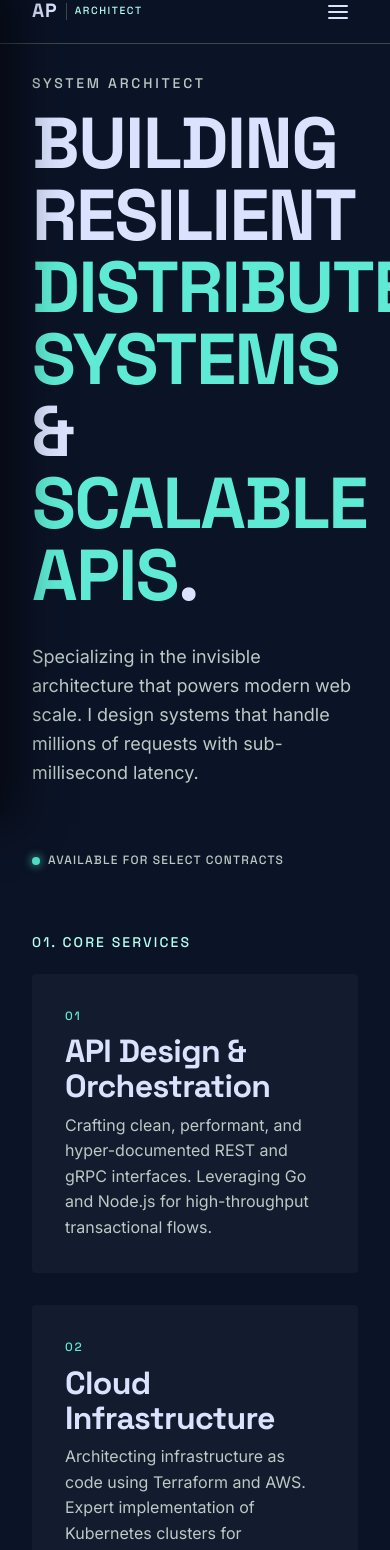
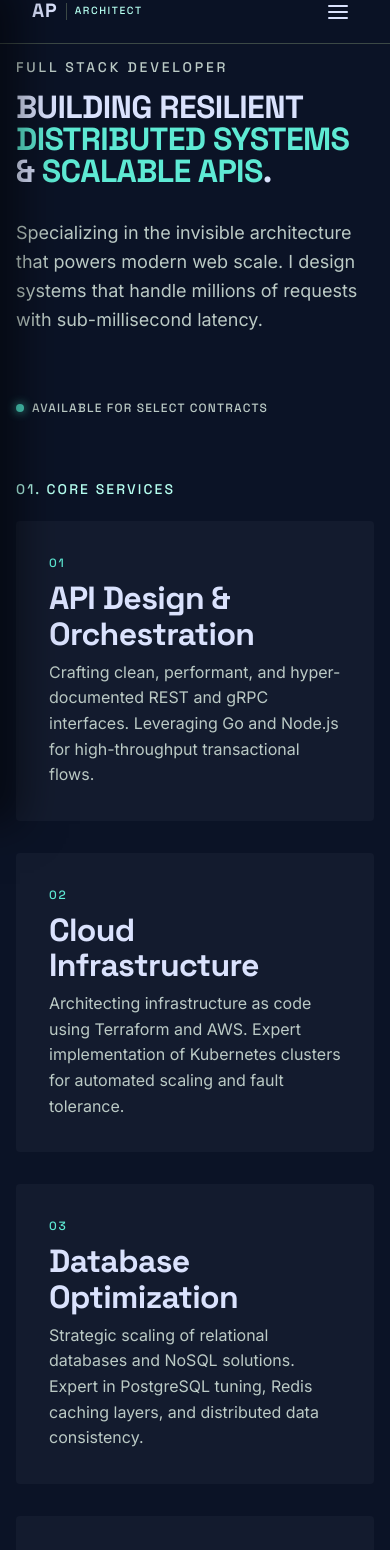
Before and after one commit to abhi267266/portfolio, a Next.js app: page / in a window 390 px wide. Shown: the part 20-1570 px from the top of the page. Built offline with nearby package versions, Linux system fonts and the light colour scheme.

Commit message:
fix: mobile responsiveness for hero title and contact button, add frontend optimization service

```diff
--- a/app/globals.css
+++ b/app/globals.css
@@ -253,6 +253,14 @@ h1, h2, h3, h4, h5, h6 {
   font-size: 0.75rem;
 }
 
+.hero-title {
+  font-size: 4.5rem;
+}
+
+.contact-card {
+  padding: var(--spacing-2xl);
+}
+
 /* Mobile Header */
 .mobile-header {
   display: none;
@@ -354,7 +362,24 @@ h1, h2, h3, h4, h5, h6 {
 
   .main-content {
     width: 100%;
-    padding: var(--spacing-xl);
+    padding: var(--spacing-md);
     margin-top: 64px; /* push down for mobile header */
   }
+
+  .hero-title {
+    font-size: clamp(2rem, 7vw, 3.25rem);
+  }
+
+  .contact-card {
+    padding: var(--spacing-xl) var(--spacing-md);
+  }
+
+  .btn-primary {
+    padding: var(--spacing-md) var(--spacing-md);
+    font-size: 0.9rem;
+    max-width: 100%;
+    overflow-wrap: break-word;
+    word-break: break-word;
+    white-space: normal;
+  }
 }
--- a/app/page.tsx
+++ b/app/page.tsx
@@ -11,8 +11,8 @@ export default function Home() {
       <main className="main-content">
         <section id="intro" style={{ marginBottom: 'var(--spacing-2xl)', position: 'relative' }}>
           <div className="glow" style={{ position: 'absolute', top: '20%', left: '-10%', width: '100%', height: '100%' }}></div>
-          <h2 className="label label-md" style={{ color: 'var(--on-surface-variant)', marginBottom: 'var(--spacing-md)', letterSpacing: '0.2em' }}>SYSTEM ARCHITECT</h2>
-          <h1 className="display-md" style={{ fontSize: '4.5rem', fontWeight: 800, maxWidth: '800px', lineHeight: 1.0 }}>
+          <h2 className="label label-md" style={{ color: 'var(--on-surface-variant)', marginBottom: 'var(--spacing-md)', letterSpacing: '0.2em' }}>FULL STACK DEVELOPER</h2>
+          <h1 className="display-md hero-title" style={{ fontWeight: 800, maxWidth: '800px', lineHeight: 1.0 }}>
             Building Resilient <span style={{ color: 'var(--primary-container)' }}>Distributed Systems</span> & <span style={{ color: 'var(--primary-container)' }}>Scalable APIs</span>.
           </h1>
           <p className="body-lg" style={{ maxWidth: '600px', marginTop: 'var(--spacing-xl)', marginBottom: 'var(--spacing-2xl)' }}>
@@ -42,6 +42,11 @@ export default function Home() {
               number="03"
               title="Database Optimization"
               description="Strategic scaling of relational databases and NoSQL solutions. Expert in PostgreSQL tuning, Redis caching layers, and distributed data consistency."
+            />
+            <ServiceCard
+              number="04"
+              title="Frontend Optimization & Creation"
+              description="Developing responsive, pixel-perfect, and SEO-optimized web interfaces. Expert optimization of Core Web Vitals, Next.js performance, and modern CSS architectures."
             />
           </div>
         </section>
@@ -84,10 +89,10 @@ export default function Home() {
         </section>
 
         <section id="contact" style={{ marginBottom: 'var(--spacing-2xl)', paddingTop: 'var(--spacing-2xl)' }}>
-          <div className="card glass" style={{ textAlign: 'center', padding: 'var(--spacing-2xl)' }}>
+          <div className="card glass contact-card" style={{ textAlign: 'center' }}>
             <h2 className="headline-lg" style={{ marginBottom: 'var(--spacing-md)' }}>READY TO SCALE?</h2>
             <p className="body-lg" style={{ marginBottom: 'var(--spacing-xl)' }}>
-              Currently open to architecting roles and distributed systems consulting for high-growth startups.
+              Contact me here to build a Resilient, Performant, Secure and Scalable Distributed Systems.
             </p>
             <a href="mailto:abhi26726@gmail.com" className="btn-primary">
               abhishek@pathak.dev ↗
```
